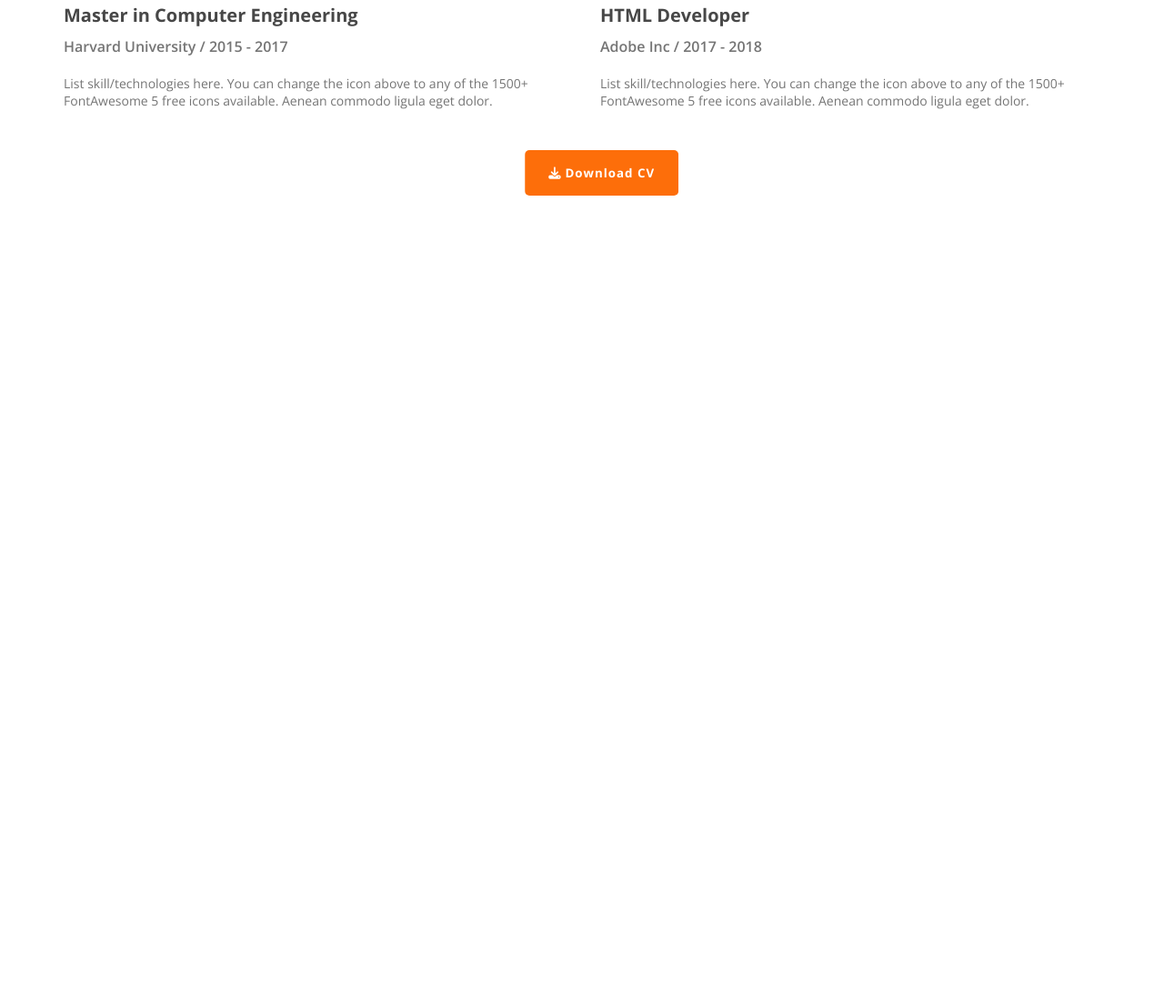
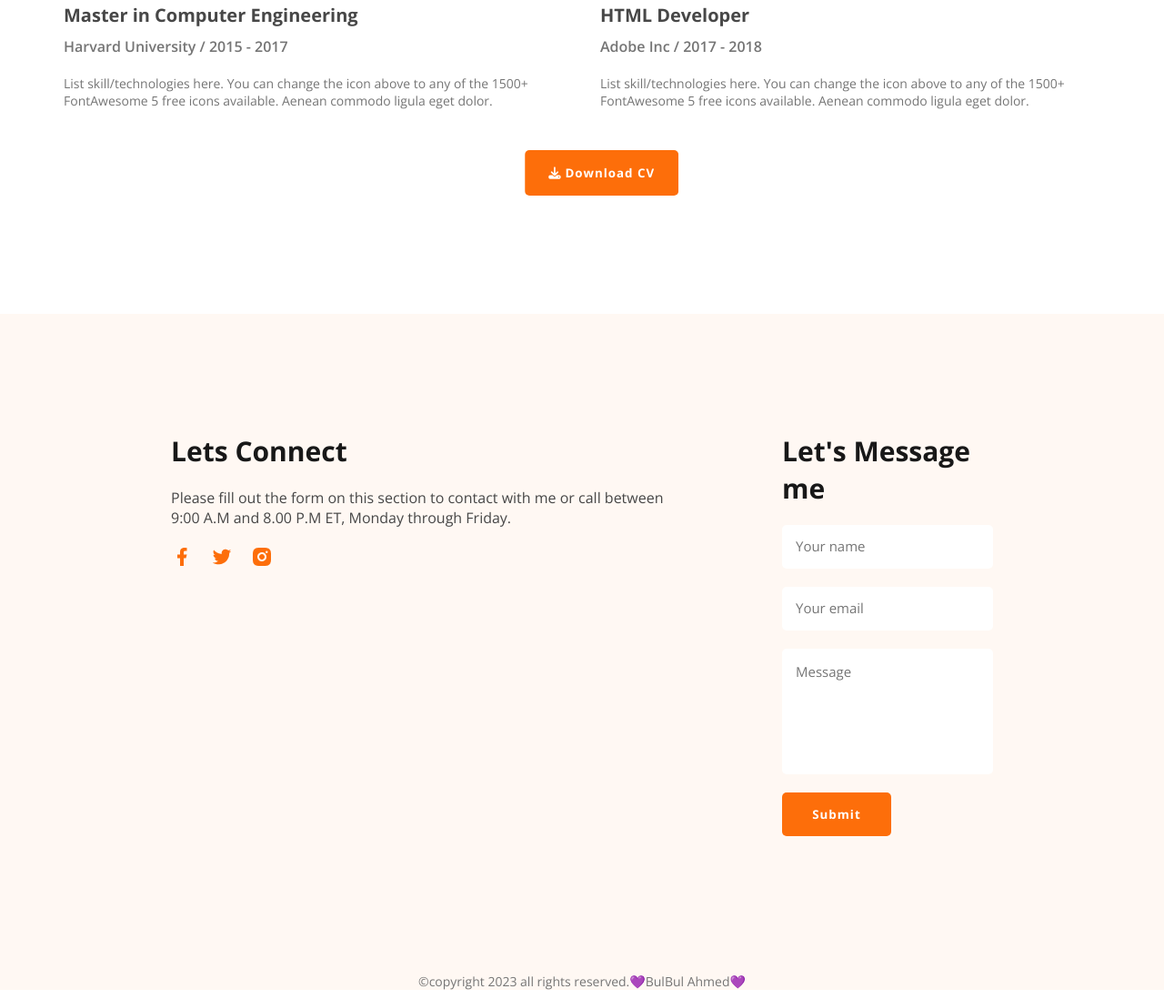
Before and after one commit to Bulbulahmed10/PH-dev-portfolio-practice-project-01, a plain HTML site: page index.html in a window 1280 px wide. Shown: the part 2769-3867 px from the top of the page at 91% size. Before the commit the page ends 3114 px from the top, so only its background shows below. Drawn offline with nearby package versions, Linux system fonts and the light colour scheme.

Commit message:
added contact and footer section

```diff
--- a/index.html
+++ b/index.html
@@ -81,6 +81,7 @@
         </div>
       </div>
     </section>
+    <!-- skill section -->
     <section class="skill-section">
       <div class="top-div">
         <h3>What I do</h3>
@@ -199,6 +200,33 @@
         <i class="fa-solid fa-download"></i>Download CV
       </button>
     </section>
-    <section></section>
+    <!-- contact section -->
+    <div class="contact-section">
+      <div class="contact-left">
+        <h3 class="contact-heading">Lets Connect</h3>
+        <p>
+          Please fill out the form on this section to contact with me or call
+          between 9:00 A.M and 8.00 P.M ET, Monday through Friday.
+        </p>
+        <div class="social-link-container">
+          <a href="#"><img src="./images/icons/facebook.png" alt="" /></a>
+          <a href="#"><img src="./images/icons/twitter.png" alt="" /></a>
+          <a href="#"><img src="./images/icons/insta.png" alt="" /></a>
+        </div>
+      </div>
+      <div class="contact-right">
+        <h3 class="contact-heading">Let's Message me</h3>
+        <form>
+          <input type="text" placeholder="Your name" />
+          <input type="email" placeholder="Your email" />
+          <textarea cols="20" rows="6" placeholder="Message"></textarea>
+          <input type="submit" class="primary-btn" value="Submit" />
+        </form>
+      </div>
+    </div>
+    <!-- footer section -->
+    <footer>
+      <p>&copy;copyright 2023 all rights reserved.💜BulBul Ahmed💜</p>
+    </footer>
   </body>
 </html>
--- a/style.css
+++ b/style.css
@@ -1,4 +1,6 @@
 @import url("https://fonts.googleapis.com/css2?family=Manrope:wght@800&family=Open+Sans:wght@400;500;600;700;800&display=swap");
+
+/* *Custom CSS* */
 * {
   margin: 0;
   padding: 0;
@@ -259,3 +261,91 @@ header {
   transform: translate(300%);
   margin-top: 20px;
 }
+
+/* *contact section* */
+
+.contact-section {
+  display: flex;
+  background-color: #fff8f3;
+  padding: 0 188px;
+  margin-top: 130px;
+}
+
+.contact-heading {
+  margin-bottom: 20px;
+}
+
+.contact-left {
+  margin-top: 130px;
+}
+
+.contact-left p {
+  width: 562px;
+  font-size: 16px;
+  color: #474747;
+  margin-bottom: 20px;
+}
+
+.social-link-container {
+  display: flex;
+  gap: 20px;
+}
+
+.social-link-container img {
+  width: 24px;
+  height: 24px;
+  object-fit: cover;
+}
+
+.contact-right {
+  width: 460px;
+  margin: 130px 0 130px 110px;
+}
+
+.contact-right form {
+  display: flex;
+  flex-direction: column;
+}
+
+.contact-right form input {
+  width: 100%;
+  border: none;
+  outline: none;
+  margin-bottom: 20px;
+  border-radius: 5px;
+  padding: 15px;
+}
+
+.contact-right form input::placeholder {
+  color: #757575;
+  width: 400;
+  font-size: 15px;
+}
+
+.contact-right form textarea {
+  resize: none;
+  padding: 15px;
+  border-radius: 5px;
+  border: none;
+  outline: none;
+  margin-bottom: 20px;
+}
+
+.contact-right form textarea::placeholder {
+  color: #757575;
+  width: 400;
+  font-size: 15px;
+}
+
+.contact-right form input[type="submit"] {
+  width: 120px;
+}
+/* *Footer Section CSS* */
+footer p {
+  background-color: #fff8f3;
+  margin-bottom: 10px;
+  text-align: center;
+  color: #757575;
+  font-size: 14px;
+  font-weight: 300;
+}
```
